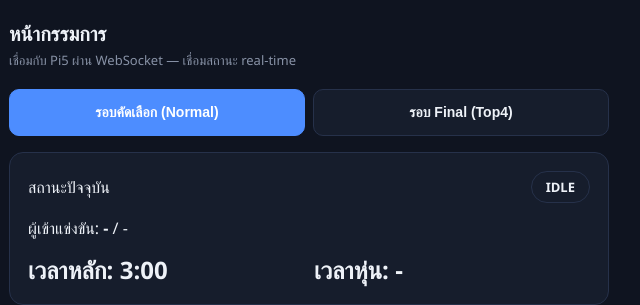
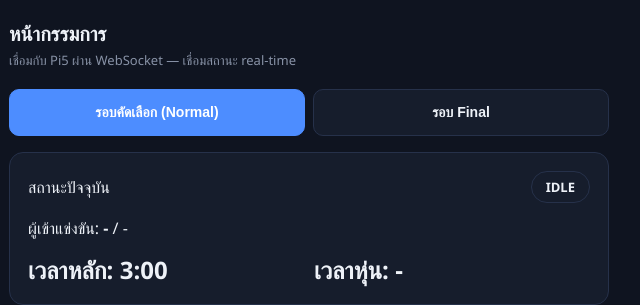
Before and after one commit to PessF/racing-track, a plain HTML site: page judge.html in a window 1280 px wide. Shown: the top 305 px of the page, 331-971 px from the left. Drawn offline with Linux system fonts and the light colour scheme; no server answers; a web font is replaced by a local one.

Commit message:
remove "top4"

```diff
--- a/judge.html
+++ b/judge.html
@@ -73,7 +73,7 @@
 
   <div class="modeSwitch">
     <button id="modeNormalBtn" class="active" onclick="setMode('normal')">รอบคัดเลือก (Normal)</button>
-    <button id="modeFinalBtn" onclick="setMode('final')">รอบ Final (Top4)</button>
+    <button id="modeFinalBtn" onclick="setMode('final')">รอบ Final</button>
   </div>
 
   <div class="card">
@@ -110,7 +110,7 @@
 
   <!-- FINAL MODE PANEL -->
   <div class="card hidden" id="finalPanel">
-    <h2>รอบ Final — Top 4</h2>
+    <h2>รอบ Final</h2>
     <label>ชื่อเด็ก</label><input id="ff_child" placeholder="เช่น น้องพีพี">
     <div class="row">
       <div><label>ชื่อทีม</label><input id="ff_team"></div>
```
Also changed, not shown: leaderboard.html (+2 -2 lines).
